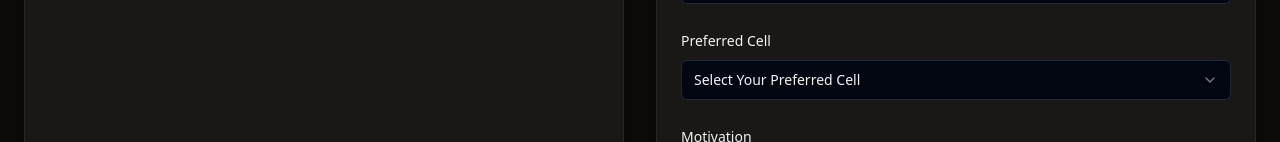
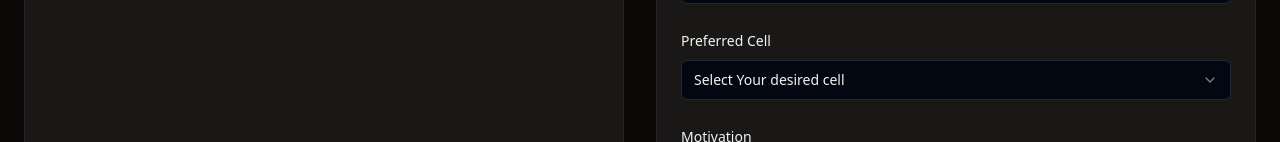
Before and after one commit to mouadenna/landingPage, a React (Vite) app: page /join-us in a window 1280 px wide. Shown: the part 810-952 px from the top of the page. Built offline with nearby package versions, Linux system fonts and the light colour scheme.

Commit message:
Update Joinus.tsx

```diff
--- a/src/components/Joinus.tsx
+++ b/src/components/Joinus.tsx
@@ -260,7 +260,7 @@ export const JoinUs = () => {
                     value={formData.preferredCell}
                   >
                     <SelectTrigger id="preferredCell">
-                      <SelectValue placeholder="Select Your Preferred Cell" />
+                      <SelectValue placeholder="Select Your desired cell" />
                     </SelectTrigger>
                     <SelectContent>
                       {cells.map((cell) => (
```
